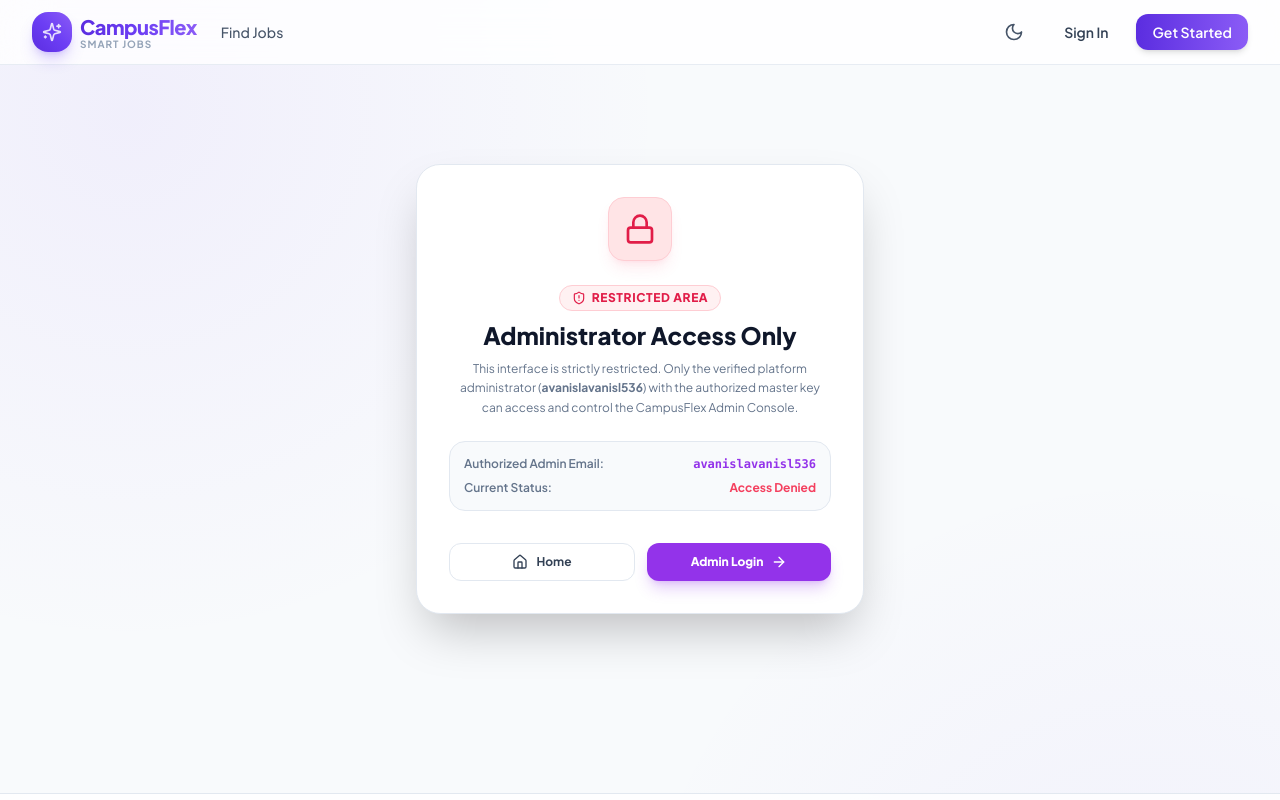
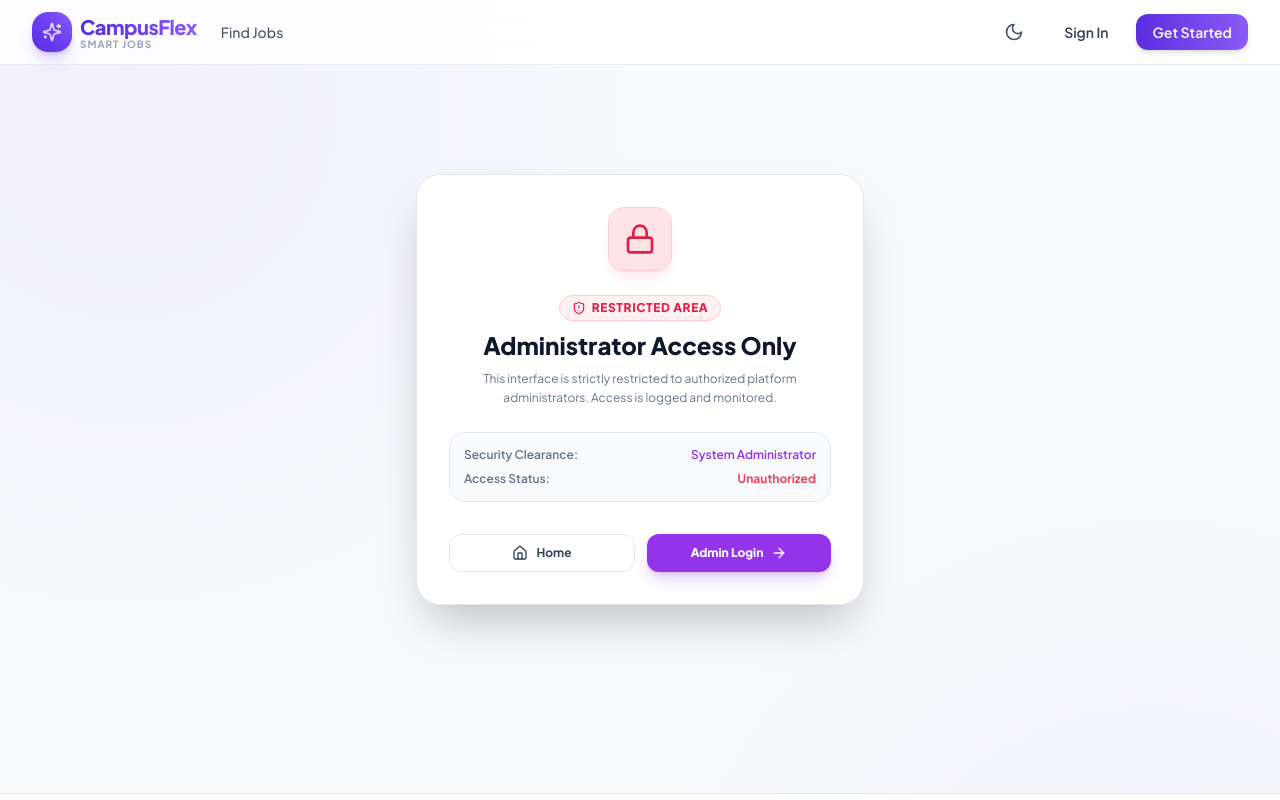
Before and after one commit to naswasanaah-byte/CampusFlex, a Next.js app: page /admin/users in a window 1280 px wide. Shown: the top 800 px of the page. Built offline with nearby package versions, Linux system fonts and the light colour scheme.

Commit message:
Hide admin credentials, remove prefill, and mask error messages for privacy

```diff
--- a/app/admin/dashboard/page.tsx
+++ b/app/admin/dashboard/page.tsx
@@ -121,11 +121,8 @@
               Real-time oversight for student part-time jobs, autonomous AI verification, employer credentials, and campus shift safety.
             </p>
             <div className="flex items-center gap-2 pt-1 text-xs text-purple-200 font-semibold">
-              <span className="text-purple-300">Authorized Administrator:</span>
-              <span className="text-white font-extrabold">{currentUser?.name || 'Avani SL'}</span>
-              <span className="px-2 py-0.5 rounded-full bg-purple-500/30 text-purple-200 text-[11px] font-mono border border-purple-400/30">
-                {currentUser?.email || 'avanislavanisl536@gmail.com'}
-              </span>
+              <span className="text-purple-300">Administrator:</span>
+              <span className="text-white font-extrabold">{currentUser?.name || 'Administrator'}</span>
             </div>
           </div>
 
--- a/app/admin/layout.tsx
+++ b/app/admin/layout.tsx
@@ -55,18 +55,18 @@
               Administrator Access Only
             </h2>
             <p className="text-xs text-slate-500 dark:text-slate-400 leading-relaxed">
-              This interface is strictly restricted. Only the verified platform administrator (<strong>avanislavanisl536</strong>) with the authorized master key can access and control the CampusFlex Admin Console.
+              This interface is strictly restricted to authorized platform administrators. Access is logged and monitored.
             </p>
           </div>
 
           <div className="p-3.5 rounded-2xl bg-slate-50 dark:bg-slate-800/60 border border-slate-200 dark:border-slate-700 text-left text-xs space-y-2">
             <div className="flex items-center justify-between text-slate-500 dark:text-slate-400 font-semibold">
-              <span>Authorized Admin Email:</span>
-              <span className="font-mono text-purple-600 dark:text-purple-400 font-bold">avanislavanisl536</span>
+              <span>Security Clearance:</span>
+              <span className="font-semibold text-purple-600 dark:text-purple-400">System Administrator</span>
             </div>
             <div className="flex items-center justify-between text-slate-500 dark:text-slate-400 font-semibold">
-              <span>Current Status:</span>
-              <span className="text-rose-500 font-bold">Access Denied</span>
+              <span>Access Status:</span>
+              <span className="text-rose-500 font-bold">Unauthorized</span>
             </div>
           </div>
 
--- a/app/api/admin/users/route.ts
+++ b/app/api/admin/users/route.ts
@@ -17,10 +17,11 @@
     }
   } catch (err) {}
 
+  const safeUsers = MOCK_USERS.map(({ password, ...u }) => u);
   return NextResponse.json({
     success: true,
-    count: MOCK_USERS.length,
-    users: MOCK_USERS,
+    count: safeUsers.length,
+    users: safeUsers,
   });
 }
 
--- a/app/api/auth/google/route.ts
+++ b/app/api/auth/google/route.ts
@@ -61,7 +61,7 @@
         return NextResponse.json(
           {
             success: false,
-            error: 'Access Denied: Google account is not authorized for Administrator access. Only avanislavanisl536 is permitted.',
+            error: 'Access Denied: This Google account is not authorized for administrator access.',
           },
           { status: 403 }
         );
--- a/app/api/auth/route.ts
+++ b/app/api/auth/route.ts
@@ -1,8 +1,15 @@
 import { NextResponse } from 'next/server';
 import { MOCK_USERS } from '@/lib/mockData';
 
+const sanitizeUser = (user: any) => {
+  if (!user) return user;
+  const { password, ...safe } = user;
+  return safe;
+};
+
 export async function GET() {
-  return NextResponse.json({ success: true, users: MOCK_USERS });
+  const safeUsers = MOCK_USERS.map(sanitizeUser);
+  return NextResponse.json({ success: true, users: safeUsers });
 }
 
 export async function POST(request: Request) {
@@ -10,20 +17,30 @@
     const body = await request.json();
     const { email, role } = body;
 
+    const cleanEmail = email ? email.toLowerCase().trim() : '';
+
+    if (role === 'admin') {
+      const isAuthorized =
+        cleanEmail === 'avanislavanisl536@gmail.com' || cleanEmail === 'avanislavanisl536';
+      if (!isAuthorized) {
+        return NextResponse.json({ success: false, error: 'Unauthorized administrator access' }, { status: 403 });
+      }
+    }
+
     const user = MOCK_USERS.find(
-      (u) => u.email.toLowerCase() === email?.toLowerCase() || (role && u.role === role)
+      (u) => u.email.toLowerCase() === cleanEmail
     );
 
     if (user) {
-      return NextResponse.json({ success: true, user });
+      return NextResponse.json({ success: true, user: sanitizeUser(user) });
     }
 
     return NextResponse.json({
       success: true,
       user: {
         id: `user-${Date.now()}`,
-        name: email.split('@')[0],
-        email,
+        name: cleanEmail ? cleanEmail.split('@')[0] : 'User',
+        email: cleanEmail,
         role: role || 'student',
         verified: true,
         createdAt: new Date().toISOString(),
--- a/app/login/page.tsx
+++ b/app/login/page.tsx
@@ -254,8 +254,8 @@
                   type="button"
                   onClick={() => {
                     setSelectedRole('student');
-                    if (email === 'avanislavanisl536@gmail.com' || email === 'avanislavanisl536' || email === 'admin@campusflex.edu') setEmail('');
-                    if (password === 'kunjatta' || password === 'password123') setPassword('');
+                    setEmail('');
+                    setPassword('');
                   }}
                   className={`py-2 text-xs font-extrabold rounded-xl transition-all cursor-pointer ${
                     selectedRole === 'student'
@@ -269,8 +269,8 @@
                   type="button"
                   onClick={() => {
                     setSelectedRole('employer');
-                    if (email === 'avanislavanisl536@gmail.com' || email === 'avanislavanisl536' || email === 'admin@campusflex.edu') setEmail('');
-                    if (password === 'kunjatta' || password === 'password123') setPassword('');
+                    setEmail('');
+                    setPassword('');
                   }}
                   className={`py-2 text-xs font-extrabold rounded-xl transition-all cursor-pointer ${
                     selectedRole === 'employer'
@@ -284,8 +284,8 @@
                   type="button"
                   onClick={() => {
                     setSelectedRole('admin');
-                    setEmail('avanislavanisl536@gmail.com');
-                    setPassword('kunjatta');
+                    setEmail('');
+                    setPassword('');
                   }}
                   className={`py-2 text-xs font-extrabold rounded-xl transition-all cursor-pointer ${
                     selectedRole === 'admin'
@@ -296,14 +296,6 @@
                   🛡️ Admin
                 </button>
               </div>
-
-              {/* Admin Notice */}
-              {selectedRole === 'admin' && (
-                <div className="p-2.5 rounded-xl bg-purple-50 dark:bg-purple-950/40 border border-purple-200 dark:border-purple-800 text-[11px] text-purple-700 dark:text-purple-300 font-semibold flex items-center gap-1.5">
-                  <Sparkles className="w-3.5 h-3.5 text-purple-500 shrink-0" />
-                  <span>Authorized Administrator Console: <strong>avanislavanisl536</strong></span>
-                </div>
-              )}
 
               {/* Email Input */}
               <div className="space-y-1">
@@ -316,7 +308,7 @@
                     onFocus={() => setIsEmailFocused(true)}
                     onBlur={() => setIsEmailFocused(false)}
                     onChange={(e) => setEmail(e.target.value)}
-                    placeholder={selectedRole === 'admin' ? "Admin Email or Username (avanislavanisl536)" : "Email Address"}
+                    placeholder={selectedRole === 'admin' ? "Administrator Email or Username" : "Email Address"}
                     className="w-full pl-10 pr-4 py-3 min-h-[48px] bg-slate-50 dark:bg-slate-800/60 border border-slate-200 dark:border-slate-700 rounded-2xl text-base sm:text-xs font-medium text-slate-900 dark:text-slate-100 focus:outline-none focus:ring-2 focus:ring-[#5B46E5] transition-all"
                   />
                 </div>
--- a/store/useAuthStore.ts
+++ b/store/useAuthStore.ts
@@ -66,21 +66,15 @@
       return { success: false, message: 'Password must be at least 4 characters.' };
     }
 
-    // Explicit Admin Restriction: Only avanislavanisl536 and password kunjatta can access admin
+    // Explicit Admin Restriction: Only authorized credentials can access admin
     if (role === 'admin') {
       const isEmailAuthorized =
         AUTHORIZED_ADMIN_EMAILS.includes(cleanEmail) ||
         AUTHORIZED_ADMIN_EMAILS.includes(normalizedEmail);
-      if (!isEmailAuthorized) {
+      if (!isEmailAuthorized || password !== AUTHORIZED_ADMIN_PASSWORD) {
         return {
           success: false,
-          message: 'Access Denied: Only the authorized administrator email (avanislavanisl536) can log in as Admin.',
-        };
-      }
-      if (password !== AUTHORIZED_ADMIN_PASSWORD) {
-        return {
-          success: false,
-          message: 'Access Denied: Incorrect password entered for the Administrator account.',
+          message: 'Invalid administrator credentials. Access denied.',
         };
       }
     }
@@ -146,7 +140,7 @@
       if (!AUTHORIZED_ADMIN_EMAILS.includes(clean) && !AUTHORIZED_ADMIN_EMAILS.includes(normalized)) {
         return {
           success: false,
-          message: 'Access Denied: Google account is not authorized for Administrator access. Only avanislavanisl536 is permitted.',
+          message: 'Access Denied: This Google account is not authorized for administrator access.',
         };
       }
     }
```
Also changed, not shown: 3 other files (tests, documents, lock files or other folders).
